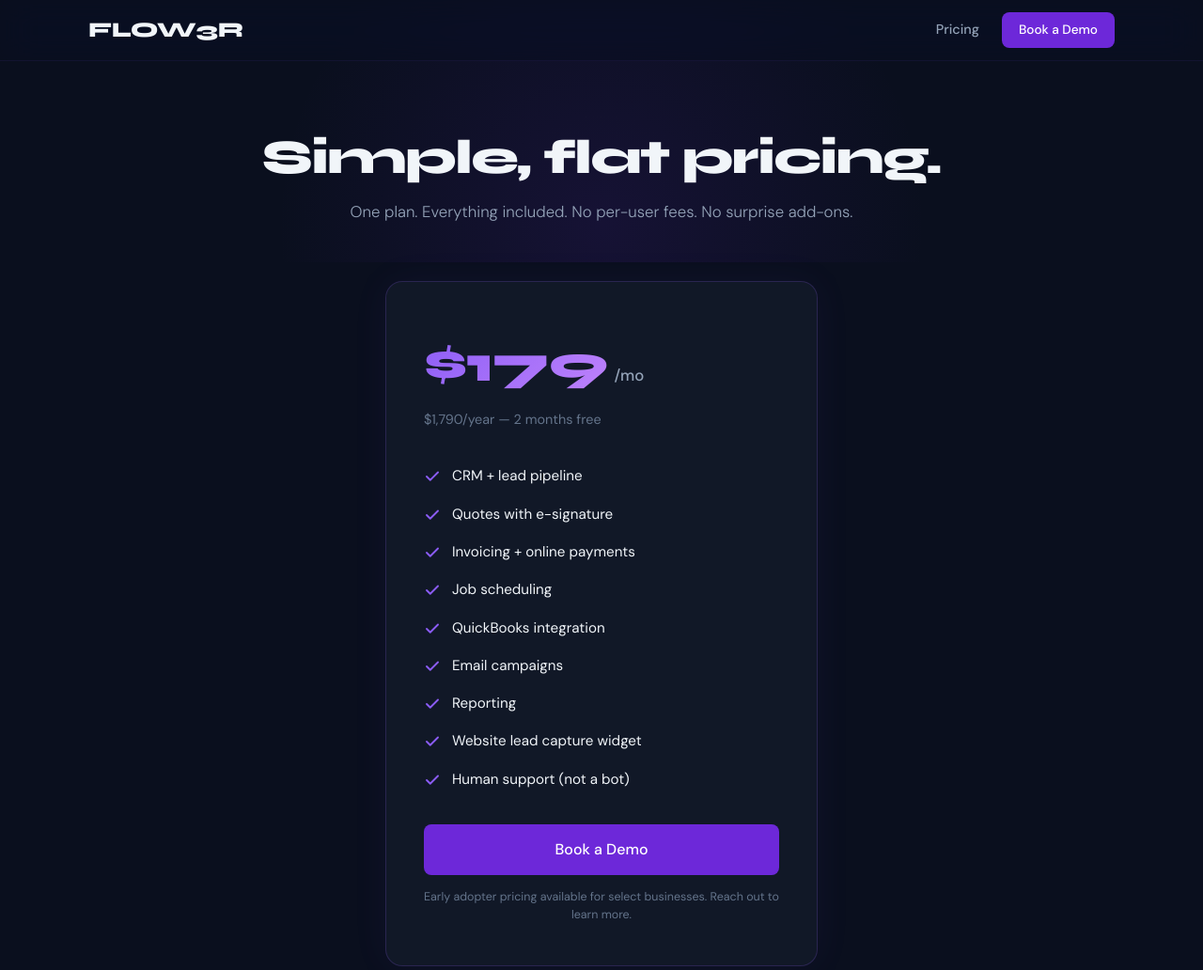
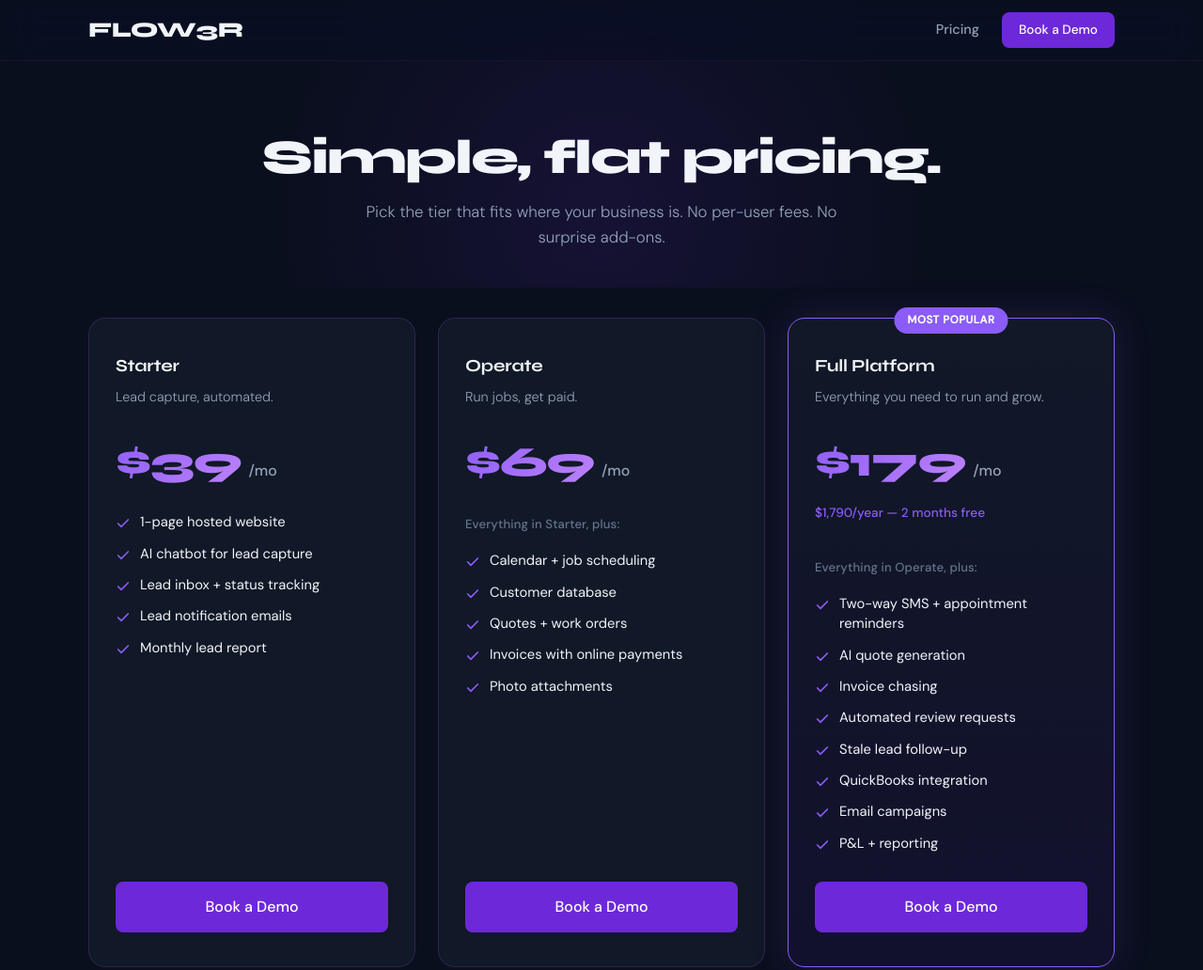
Before and after one commit to jake-FLOW3R/FLOW3R-site, a website: page pricing.html in a window 1280 px wide. Shown: the top 1032 px of the page at 94% size. Drawn offline with Linux system fonts and the light colour scheme.

Commit message:
pricing.html: replace single-tier card with three-tier ladder ($39/$69/$179)
- Three tier-cards in left-to-right ascending grid; $179 featured with
  "Most Popular" badge, thicker purple border, and glow gradient.
- Hero sub copy updated from "One plan. Everything included." to a
  tier-pick framing.
- Annual prepay note "$1,790/year — 2 months free" on $179 only.
- Removed the early-adopter fineprint line; no replacement.
- Footer comparison fineprint April 2026 → May 2026.
- Tier copy sourced from TIER_PRICING_DISPLAY (flow3r-app server.js) and
  master-doc Pricing section (locked May 4). $497 AI receptionist tier
  deliberately excluded — Aug 2026 waitlist, Dec 2026 live.
- Competitor comparison section, nav, and footer untouched.

Co-Authored-By: Claude Opus 4.7 (1M context) <noreply@anthropic.com>

```diff
--- a/pricing.html
+++ b/pricing.html
@@ -184,22 +184,72 @@
       margin: 0 auto 56px;
     }
 
-    /* ── Pricing card ── */
+    /* ── Tier grid ── */
     .pricing-wrap {
-      display: flex;
-      justify-content: center;
-      padding: 20px 0 80px;
+      padding: 32px 0 80px;
     }
 
-    .pricing-card {
+    .tier-grid {
+      display: grid;
+      grid-template-columns: repeat(3, 1fr);
+      gap: 24px;
+      align-items: stretch;
+    }
+
+    .tier-card {
+      position: relative;
       background: var(--bg-card);
       border: 1px solid var(--border);
       border-radius: 18px;
-      padding: 44px 40px;
-      width: 100%;
-      max-width: 460px;
-      box-shadow: 0 0 40px rgba(139, 92, 246, 0.06);
+      padding: 36px 28px;
+      display: flex;
+      flex-direction: column;
       text-align: left;
+      transition: transform 0.25s ease, box-shadow 0.25s ease;
+    }
+
+    .tier-card:hover {
+      transform: translateY(-4px);
+      box-shadow: 0 12px 40px rgba(0, 0, 0, 0.3);
+    }
+
+    .tier-card.featured {
+      border: 1.5px solid var(--purple-bright);
+      background: linear-gradient(180deg, var(--bg-card) 0%, rgba(109, 40, 217, 0.08) 100%);
+      box-shadow: 0 0 40px rgba(139, 92, 246, 0.15);
+    }
+
+    .tier-badge {
+      position: absolute;
+      top: -12px;
+      left: 50%;
+      transform: translateX(-50%);
+      background: var(--purple-bright);
+      color: #fff;
+      font-family: var(--font-body);
+      font-weight: 600;
+      font-size: 0.72rem;
+      letter-spacing: 0.05em;
+      text-transform: uppercase;
+      padding: 5px 14px;
+      border-radius: 999px;
+      white-space: nowrap;
+    }
+
+    .tier-name {
+      font-family: var(--font-heading);
+      font-weight: 700;
+      font-size: 1.15rem;
+      color: var(--text-primary);
+      margin-bottom: 6px;
+      letter-spacing: -0.01em;
+    }
+
+    .tier-tagline {
+      font-size: 0.9rem;
+      color: var(--text-secondary);
+      margin-bottom: 22px;
+      font-weight: 300;
     }
 
     .price-row {
@@ -212,7 +262,7 @@
     .price-amount {
       font-family: var(--font-heading);
       font-weight: 800;
-      font-size: clamp(2.6rem, 6vw, 3.4rem);
+      font-size: clamp(2.2rem, 4.2vw, 2.8rem);
       color: var(--text-primary);
       letter-spacing: -0.03em;
       background: linear-gradient(135deg, var(--purple-bright), #c084fc);
@@ -224,30 +274,41 @@
     .price-period {
       font-family: var(--font-body);
       font-weight: 500;
-      font-size: 1.05rem;
+      font-size: 1rem;
       color: var(--text-secondary);
     }
 
-    .price-secondary {
-      font-size: 0.9rem;
+    .tier-annual {
+      font-size: 0.85rem;
+      color: var(--purple-bright);
+      margin: 4px 0 20px;
+      font-weight: 500;
+    }
+
+    .tier-includes {
+      font-size: 0.82rem;
       color: var(--text-muted);
-      margin-bottom: 28px;
+      font-weight: 500;
+      margin: 16px 0 4px;
+      letter-spacing: 0.01em;
     }
 
     .feature-list {
       list-style: none;
-      margin: 0 0 28px;
+      margin: 8px 0 24px;
       padding: 0;
+      flex: 1;
     }
 
     .feature-list li {
       display: flex;
       align-items: flex-start;
-      gap: 12px;
-      padding: 8px 0;
-      font-size: 0.95rem;
+      gap: 10px;
+      padding: 6px 0;
+      font-size: 0.92rem;
       color: var(--text-primary);
       font-weight: 400;
+      line-height: 1.45;
     }
 
     .feature-list svg {
@@ -255,16 +316,8 @@
       margin-top: 4px;
     }
 
-    .pricing-card .btn {
+    .tier-card .btn {
       width: 100%;
-      margin-bottom: 14px;
-    }
-
-    .price-fineprint {
-      font-size: 0.78rem;
-      color: var(--text-muted);
-      text-align: center;
-      line-height: 1.55;
     }
 
     /* ── Comparison ── */
@@ -342,13 +395,15 @@
     /* ── Responsive ── */
     @media (max-width: 900px) {
       .comparison-grid { grid-template-columns: 1fr; max-width: 480px; margin: 0 auto; }
+      .tier-grid { grid-template-columns: 1fr; max-width: 460px; margin: 0 auto; gap: 32px; }
+      .tier-card.featured { margin-top: 4px; }
     }
 
     @media (max-width: 600px) {
       .nav-inner { padding: 0 16px; }
       .container { padding: 0 16px; }
       .section { padding: 48px 0; }
-      .pricing-card { padding: 32px 24px; }
+      .tier-card { padding: 28px 22px; }
       .nav-actions { gap: 16px; }
     }
   </style>
@@ -370,63 +425,76 @@
   <section class="hero">
     <div class="container">
       <h1 class="hero-headline">Simple, flat pricing.</h1>
-      <p class="hero-sub">One plan. Everything included. No per-user fees. No surprise add-ons.</p>
+      <p class="hero-sub">Pick the tier that fits where your business is. No per-user fees. No surprise add-ons.</p>
     </div>
   </section>
 
-  <!-- Pricing card -->
+  <!-- Pricing tiers -->
   <section class="pricing-wrap">
     <div class="container">
-      <div style="display:flex;justify-content:center;">
-        <div class="pricing-card">
+      <div class="tier-grid">
+
+        <!-- Starter $39 -->
+        <div class="tier-card">
+          <h3 class="tier-name">Starter</h3>
+          <p class="tier-tagline">Lead capture, automated.</p>
+          <div class="price-row">
+            <span class="price-amount">$39</span>
+            <span class="price-period">/mo</span>
+          </div>
+          <ul class="feature-list">
+            <li><svg width="16" height="16" viewBox="0 0 24 24" fill="none" stroke="#8b5cf6" stroke-width="2.5" stroke-linecap="round" stroke-linejoin="round"><polyline points="20 6 9 17 4 12"/></svg>1-page hosted website</li>
+            <li><svg width="16" height="16" viewBox="0 0 24 24" fill="none" stroke="#8b5cf6" stroke-width="2.5" stroke-linecap="round" stroke-linejoin="round"><polyline points="20 6 9 17 4 12"/></svg>AI chatbot for lead capture</li>
+            <li><svg width="16" height="16" viewBox="0 0 24 24" fill="none" stroke="#8b5cf6" stroke-width="2.5" stroke-linecap="round" stroke-linejoin="round"><polyline points="20 6 9 17 4 12"/></svg>Lead inbox + status tracking</li>
+            <li><svg width="16" height="16" viewBox="0 0 24 24" fill="none" stroke="#8b5cf6" stroke-width="2.5" stroke-linecap="round" stroke-linejoin="round"><polyline points="20 6 9 17 4 12"/></svg>Lead notification emails</li>
+            <li><svg width="16" height="16" viewBox="0 0 24 24" fill="none" stroke="#8b5cf6" stroke-width="2.5" stroke-linecap="round" stroke-linejoin="round"><polyline points="20 6 9 17 4 12"/></svg>Monthly lead report</li>
+          </ul>
+          <a href="https://calendly.com/jake-flow3rsolutions/30min" class="btn btn-lg">Book a Demo</a>
+        </div>
+
+        <!-- Operate $69 -->
+        <div class="tier-card">
+          <h3 class="tier-name">Operate</h3>
+          <p class="tier-tagline">Run jobs, get paid.</p>
+          <div class="price-row">
+            <span class="price-amount">$69</span>
+            <span class="price-period">/mo</span>
+          </div>
+          <p class="tier-includes">Everything in Starter, plus:</p>
+          <ul class="feature-list">
+            <li><svg width="16" height="16" viewBox="0 0 24 24" fill="none" stroke="#8b5cf6" stroke-width="2.5" stroke-linecap="round" stroke-linejoin="round"><polyline points="20 6 9 17 4 12"/></svg>Calendar + job scheduling</li>
+            <li><svg width="16" height="16" viewBox="0 0 24 24" fill="none" stroke="#8b5cf6" stroke-width="2.5" stroke-linecap="round" stroke-linejoin="round"><polyline points="20 6 9 17 4 12"/></svg>Customer database</li>
+            <li><svg width="16" height="16" viewBox="0 0 24 24" fill="none" stroke="#8b5cf6" stroke-width="2.5" stroke-linecap="round" stroke-linejoin="round"><polyline points="20 6 9 17 4 12"/></svg>Quotes + work orders</li>
+            <li><svg width="16" height="16" viewBox="0 0 24 24" fill="none" stroke="#8b5cf6" stroke-width="2.5" stroke-linecap="round" stroke-linejoin="round"><polyline points="20 6 9 17 4 12"/></svg>Invoices with online payments</li>
+            <li><svg width="16" height="16" viewBox="0 0 24 24" fill="none" stroke="#8b5cf6" stroke-width="2.5" stroke-linecap="round" stroke-linejoin="round"><polyline points="20 6 9 17 4 12"/></svg>Photo attachments</li>
+          </ul>
+          <a href="https://calendly.com/jake-flow3rsolutions/30min" class="btn btn-lg">Book a Demo</a>
+        </div>
+
+        <!-- Full Platform $179 (featured) -->
+        <div class="tier-card featured">
+          <span class="tier-badge">Most Popular</span>
+          <h3 class="tier-name">Full Platform</h3>
+          <p class="tier-tagline">Everything you need to run and grow.</p>
           <div class="price-row">
             <span class="price-amount">$179</span>
             <span class="price-period">/mo</span>
           </div>
-          <div class="price-secondary">$1,790/year — 2 months free</div>
+          <p class="tier-annual">$1,790/year — 2 months free</p>
+          <p class="tier-includes">Everything in Operate, plus:</p>
+          <ul class="feature-list">
+            <li><svg width="16" height="16" viewBox="0 0 24 24" fill="none" stroke="#8b5cf6" stroke-width="2.5" stroke-linecap="round" stroke-linejoin="round"><polyline points="20 6 9 17 4 12"/></svg>Two-way SMS + appointment reminders</li>
+            <li><svg width="16" height="16" viewBox="0 0 24 24" fill="none" stroke="#8b5cf6" stroke-width="2.5" stroke-linecap="round" stroke-linejoin="round"><polyline points="20 6 9 17 4 12"/></svg>AI quote generation</li>
+            <li><svg width="16" height="16" viewBox="0 0 24 24" fill="none" stroke="#8b5cf6" stroke-width="2.5" stroke-linecap="round" stroke-linejoin="round"><polyline points="20 6 9 17 4 12"/></svg>Invoice chasing</li>
+            <li><svg width="16" height="16" viewBox="0 0 24 24" fill="none" stroke="#8b5cf6" stroke-width="2.5" stroke-linecap="round" stroke-linejoin="round"><polyline points="20 6 9 17 4 12"/></svg>Automated review requests</li>
+            <li><svg width="16" height="16" viewBox="0 0 24 24" fill="none" stroke="#8b5cf6" stroke-width="2.5" stroke-linecap="round" stroke-linejoin="round"><polyline points="20 6 9 17 4 12"/></svg>Stale lead follow-up</li>
+            <li><svg width="16" height="16" viewBox="0 0 24 24" fill="none" stroke="#8b5cf6" stroke-width="2.5" stroke-linecap="round" stroke-linejoin="round"><polyline points="20 6 9 17 4 12"/></svg>QuickBooks integration</li>
+            <li><svg width="16" height="16" viewBox="0 0 24 24" fill="none" stroke="#8b5cf6" stroke-width="2.5" stroke-linecap="round" stroke-linejoin="round"><polyline points="20 6 9 17 4 12"/></svg>Email campaigns</li>
+            <li><svg width="16" height="16" viewBox="0 0 24 24" fill="none" stroke="#8b5cf6" stroke-width="2.5" stroke-linecap="round" stroke-linejoin="round"><polyline points="20 6 9 17 4 12"/></svg>P&amp;L + reporting</li>
+          </ul>
+          <a href="https://calendly.com/jake-flow3rsolutions/30min" class="btn btn-lg">Book a Demo</a>
+        </div>
 
-          <ul class="feature-list">
-            <li>
-              <svg width="18" height="18" viewBox="0 0 24 24" fill="none" stroke="#8b5cf6" stroke-width="2.5" stroke-linecap="round" stroke-linejoin="round"><polyline points="20 6 9 17 4 12"/></svg>
-              CRM + lead pipeline
-            </li>
-            <li>
-              <svg width="18" height="18" viewBox="0 0 24 24" fill="none" stroke="#8b5cf6" stroke-width="2.5" stroke-linecap="round" stroke-linejoin="round"><polyline points="20 6 9 17 4 12"/></svg>
-              Quotes with e-signature
-            </li>
-            <li>
-              <svg width="18" height="18" viewBox="0 0 24 24" fill="none" stroke="#8b5cf6" stroke-width="2.5" stroke-linecap="round" stroke-linejoin="round"><polyline points="20 6 9 17 4 12"/></svg>
-              Invoicing + online payments
-            </li>
-            <li>
-              <svg width="18" height="18" viewBox="0 0 24 24" fill="none" stroke="#8b5cf6" stroke-width="2.5" stroke-linecap="round" stroke-linejoin="round"><polyline points="20 6 9 17 4 12"/></svg>
-              Job scheduling
-            </li>
-            <li>
-              <svg width="18" height="18" viewBox="0 0 24 24" fill="none" stroke="#8b5cf6" stroke-width="2.5" stroke-linecap="round" stroke-linejoin="round"><polyline points="20 6 9 17 4 12"/></svg>
-              QuickBooks integration
-            </li>
-            <li>
-              <svg width="18" height="18" viewBox="0 0 24 24" fill="none" stroke="#8b5cf6" stroke-width="2.5" stroke-linecap="round" stroke-linejoin="round"><polyline points="20 6 9 17 4 12"/></svg>
-              Email campaigns
-            </li>
-            <li>
-              <svg width="18" height="18" viewBox="0 0 24 24" fill="none" stroke="#8b5cf6" stroke-width="2.5" stroke-linecap="round" stroke-linejoin="round"><polyline points="20 6 9 17 4 12"/></svg>
-              Reporting
-            </li>
-            <li>
-              <svg width="18" height="18" viewBox="0 0 24 24" fill="none" stroke="#8b5cf6" stroke-width="2.5" stroke-linecap="round" stroke-linejoin="round"><polyline points="20 6 9 17 4 12"/></svg>
-              Website lead capture widget
-            </li>
-            <li>
-              <svg width="18" height="18" viewBox="0 0 24 24" fill="none" stroke="#8b5cf6" stroke-width="2.5" stroke-linecap="round" stroke-linejoin="round"><polyline points="20 6 9 17 4 12"/></svg>
-              Human support (not a bot)
-            </li>
-          </ul>
-
-          <a href="https://calendly.com/jake-flow3rsolutions/30min" class="btn btn-lg">Book a Demo</a>
-          <p class="price-fineprint">Early adopter pricing available for select businesses. Reach out to learn more.</p>
-        </div>
       </div>
     </div>
   </section>
@@ -449,7 +517,7 @@
           <p>$179/mo &mdash; flat</p>
         </div>
       </div>
-      <p class="comparison-fineprint">All prices as of April 2026. Competitor pricing subject to change.</p>
+      <p class="comparison-fineprint">All prices as of May 2026. Competitor pricing subject to change.</p>
     </div>
   </section>
 
```
